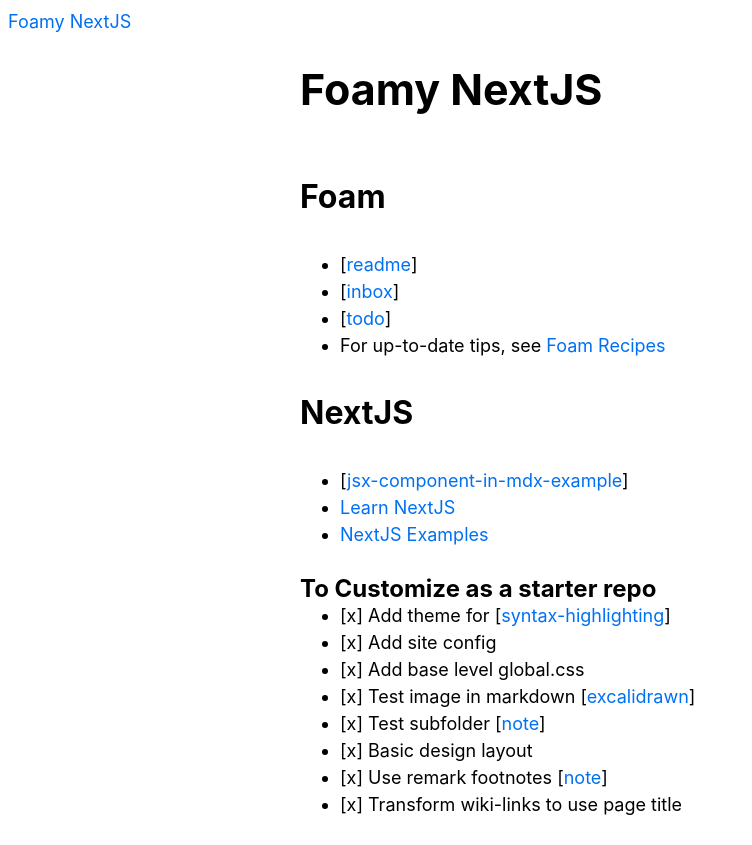
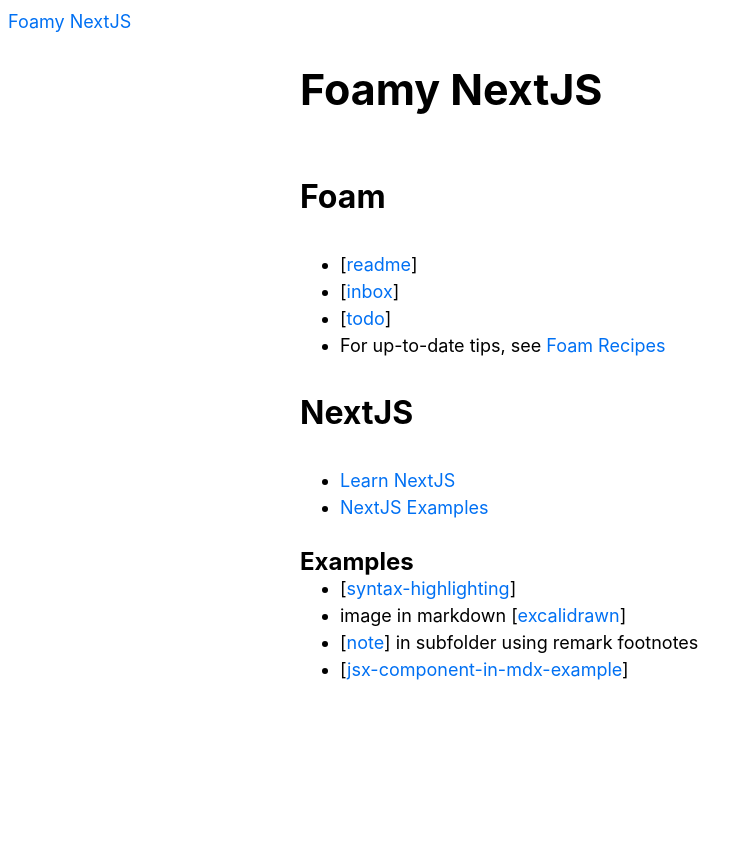
Before and after one commit to yenly/foamy-nextjs, a Next.js app: page / in a window 1280 px wide. Shown: the whole page, without its empty margins (0-752 px from the left). After the commit the page ends 800 px from the top, so only its background shows below. Built offline with nearby package versions, Linux system fonts and the light colour scheme.

Commit message:
Clean up for sharing

```diff
--- a/pages/index.md
+++ b/pages/index.md
@@ -7,26 +7,21 @@
 - For up-to-date tips, see [Foam Recipes](https://foambubble.github.io/foam/recipes)
 
 ## NextJS
-- [[jsx-component-in-mdx-example]]
 - [Learn NextJS](https://nextjs.org/learn/basics/create-nextjs-app)
 - [NextJS Examples](https://github.com/vercel/next.js/tree/canary/examples)
 
-### To Customize as a starter repo
-- [x] Add theme for [[syntax-highlighting]]
-- [x] Add site config
-- [x] Add base level global.css
-- [x] Test image in markdown [[excalidrawn]]
-- [x] Test subfolder [[note]]
-- [x] Basic design layout
-- [x] Use remark footnotes [[note]]
-- [x] Transform wiki-links to use page title
+### Examples
+- [[syntax-highlighting]]
+- image in markdown [[excalidrawn]]
+- [[note]] in subfolder using remark footnotes
+- [[jsx-component-in-mdx-example]]
 
 [//begin]: # "Autogenerated link references for markdown compatibility"
 [readme]: readme "Foam"
 [inbox]: inbox "Inbox"
 [todo]: todo "Todo"
-[jsx-component-in-mdx-example]: jsx-component-in-mdx-example "JSX Component in Mdx Example"
 [syntax-highlighting]: notes/syntax-highlighting "Syntax Highlighting"
 [excalidrawn]: excalidrawn "Excalidrawn"
 [note]: notes/note "Note"
+[jsx-component-in-mdx-example]: jsx-component-in-mdx-example "JSX Component in Mdx Example"
 [//end]: # "Autogenerated link references"
--- a/styles/global.css
+++ b/styles/global.css
@@ -80,7 +80,10 @@
 
 .contains-task-list {
   list-style-type: none;
-  padding-left: 0;
+}
+
+.task-list-item input {
+  margin-left: -20px;
 }
 
 pre {
```
Also changed, not shown: 2 other files (tests, documents, lock files or other folders).
